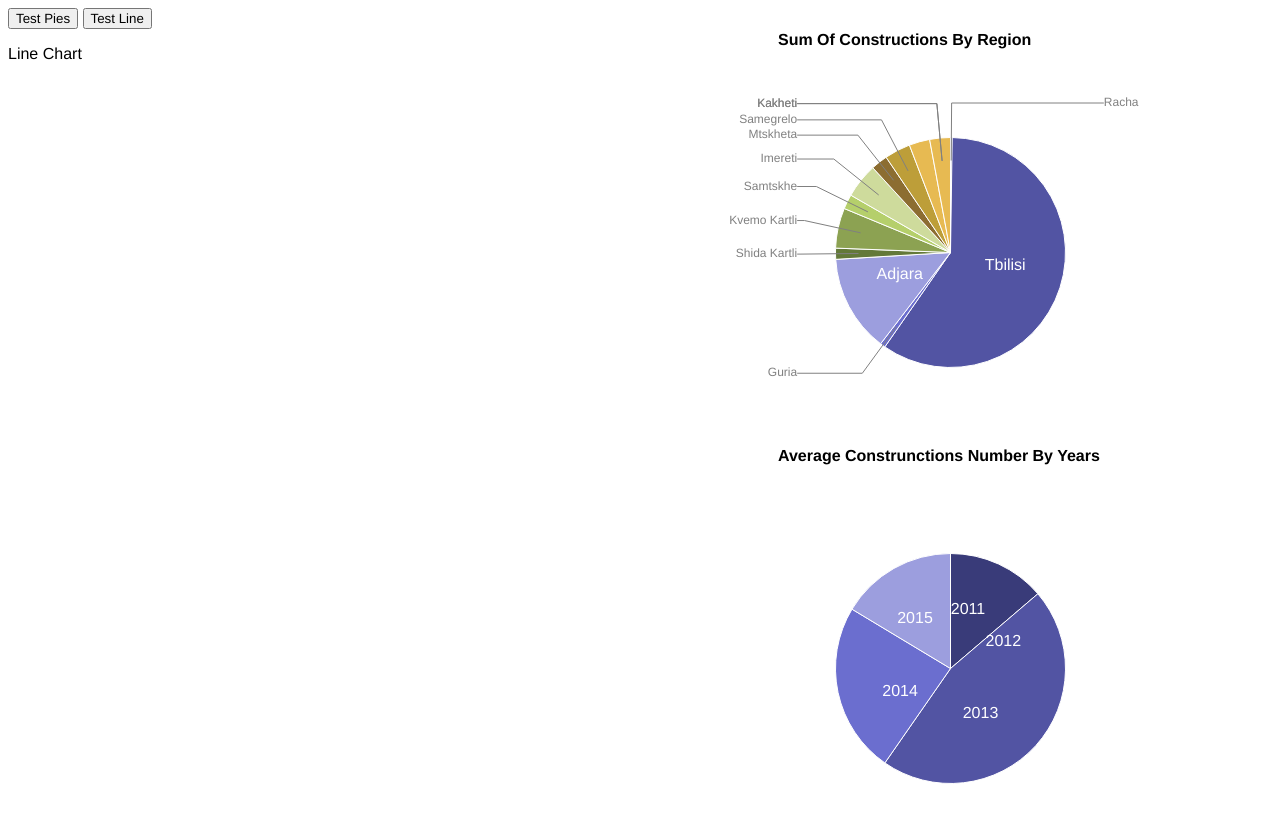
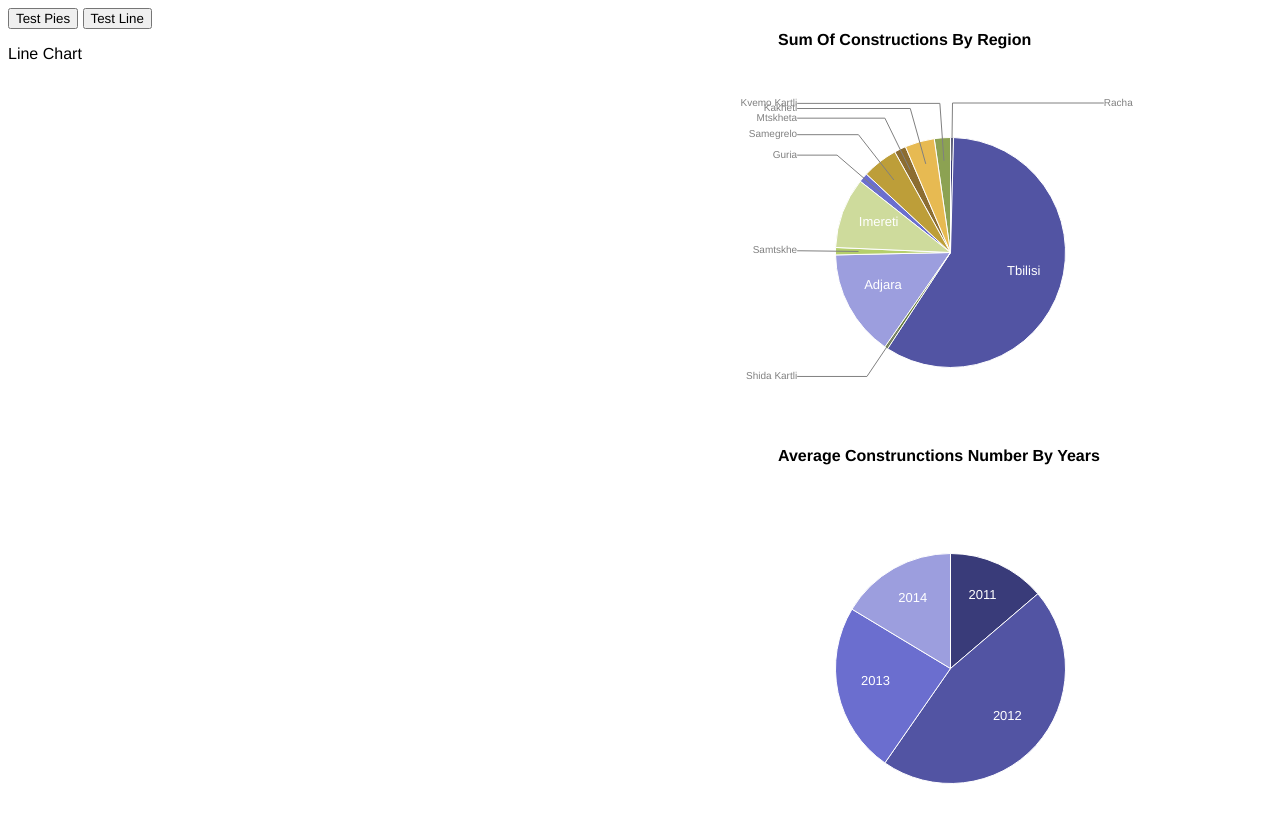
Before and after one commit to Ta-Moon-A/d3-construction-dashoard, a plain HTML site: page index.html in a window 1280 px wide. Both pictures are taken after a click on the button "Test Pies". Drawn offline with Linux system fonts and the light colour scheme.

Commit message:
bog commit 'chart update'

```diff
--- a/index.html
+++ b/index.html
@@ -61,6 +61,7 @@
 <script>
 
    var pie2Chart;
+   var pie1Chart;
 
     d3.csv("data/Constructions.csv", function(data) {
         var result = [];
@@ -89,23 +90,23 @@
           var lineChart = renderLineChart()
                          .data('Pass Something Here and use it as attrs.data')
 
-          var pie1Chart = renderPieChart()
+           pie1Chart = drawPieChart()
                          .data({title : "Sum Of Constructions By Region",
                                 data : dataGroupedByRegion,
                                 tooltip : true,
                                 outerLabel : true,
                                 shuffleSlices : true})
                          .color('#796799')
-                         .tooltipRows( [{ left: "Region", right: "{label}"},{left: "Quantity", right: "{value}"}])
+                         .tooltipRows( [{ left: "Region", right: "{label}"},{left: "Quantity", right: "{formatedValue}"}])
 
-           pie2Chart = renderPieChart()
+           pie2Chart = drawPieChart()
                          .data({title : "Average Construnctions Number By Years",
                                 data : dataGroupedByYear,
                                 tooltip : true,
                                 outerLabel : true,
                                 shuffleSlices : false})
                          .color('#EF4836')
-                         .tooltipRows( [{ left: "Year", right: "{label}"},{left: "Avg Constr. Number", right: "{value}"}])
+                         .tooltipRows( [{ left: "Year", right: "{label}"},{left: "Avg Constr. Number", right: "{formatedValue}"}])
 
           var filterChart = renderCrossFilter()
                          .data('Pass Something Here and use it as attrs.data')
@@ -151,6 +152,12 @@
                         tooltip : true,
                         outerLabel : true,
                         shuffleSlices : false});
+
+        pie1Chart.data({title : "Sum Of Constructions By Region",
+                                data : dataGroupedByRegion,
+                                tooltip : true,
+                                outerLabel : true,
+                                shuffleSlices : true});
     };
 </script>
 
--- a/js/d3scriptpie.js
+++ b/js/d3scriptpie.js
@@ -1,4 +1,23 @@
-function renderPieChart(params) {
+function GetTootipDirectionByAngle(angle) {
+    angle = angle * (180 / Math.PI);
+
+    if (angle > 0 && angle <= 90) {
+        return 'top';
+    }
+    else if (angle > 90 && angle <= 180) {
+        return 'right';
+    }
+    else if (angle > 180 && angle <= 270) {
+        return 'bottom';
+    }
+    else {
+        return 'left';
+    }
+}
+
+
+
+function drawPieChart(params) {
     // exposed variables
     var attrs = {
         svgWidth: 420,
@@ -40,7 +59,6 @@ function renderPieChart(params) {
     //main chart object
     var main = function (selection) {
         selection.each(function () {
-
              //calculated properties
             var calc = {}
 
@@ -51,14 +69,12 @@ function renderPieChart(params) {
             calc.chartHeight = attrs.svgHeight - attrs.marginBottom - calc.chartTopMargin;
 
             calc.radius = Math.min(calc.chartWidth, calc.chartHeight) / 3;
-            calc.labelArcRadius = calc.radius / 2;
+            calc.labelArcRadius = 2 * calc.radius / 3;
 
             var format = d3.format(".2s");
-           attrs.data.data.forEach(function(d){
-              d.formatedValue = format(d.value);
-           });
 
-            //drawing
+
+
             var svg = d3.select(this)
                 .append('svg')
                 .attr('width', attrs.svgWidth)
@@ -66,7 +82,6 @@ function renderPieChart(params) {
                 .style('overflow', 'visible');
             // .attr("viewBox", "0 0 " + attrs.svgWidth + " " + attrs.svgHeight)
             // .attr("preserveAspectRatio", "xMidYMid meet")
-
 
             //################################   FILTERS  &   SHADOWS  ##################################
 
@@ -78,7 +93,7 @@ function renderPieChart(params) {
             //Drop shadow filter
             var dropShadowFilter = defs
                 .append("filter")
-            .attr("id",'id')
+                .attr("id", 'id')
                 .attr("height", "130%");
             dropShadowFilter
                 .append("feGaussianBlur")
@@ -108,14 +123,14 @@ function renderPieChart(params) {
             feMerge.append("feMergeNode").attr("in", "offsetBlur");
             feMerge.append("feMergeNode").attr("in", "SourceGraphic");
 
-            // ------------------------------------------------------------------- filters end -----------------------------------------------------
+            // ################################ FILTERS  &   SHADOWS  END ##################################
 
             var chart = svg.append('g')
                 .attr('transform', 'translate(' + ((calc.chartWidth / 2) + calc.chartLeftMargin) + ',' + (calc.chartHeight / 2 + calc.chartTopMargin) + ')');
 
 
             var chartTitle = svg.append('g')
-                .attr('transform', 'translate(' + calc.chartLeftMargin + ',' + 0+ ')');
+                .attr('transform', 'translate(' + calc.chartLeftMargin + ',' + 0 + ')');
 
             // pie title
             chartTitle.append("text")
@@ -161,36 +176,67 @@ function renderPieChart(params) {
             }
 
 
-            var shuffled = [];
-
-            if (attrs.data.shuffleSlices)
-            {
-                 // shuffle array slices by angle size
-                var sorted = attrs.data.data.sort(function(a,b){  return d3.ascending(a.value, b.value); });
-
-                for(var i = 0; i < sorted.length/2; i++)
-                {
-                    shuffled[2*i] = sorted[i];
-                    shuffled[2*i+1] = sorted[sorted.length -i-1];
-                }
-             }
-            else{
-                 shuffled = attrs.data.data.slice(0);
-            }
 
 
 
-            var slices = chart.append("g")
-                .attr("class", "slicesGroup")
-                .selectAll('g')
-                .data(pie(shuffled),d=>d.data.label)
-                .enter()
-                .append('g')
-                .attr("class", "sliceGroup");
 
 
-            var path = slices
+            renderPieChart(attrs, calc);
+
+            // ################################ Update Chart ##########################################################
+            updateData = function () {
+                renderPieChart(attrs, calc);
+            }
+
+            // ################################ Update Chart END ##########################################################
+
+
+            function renderPieChart(attrs, calc) {
+                // ------- process data --------------
+
+                attrs.data.data.forEach(function (d) {
+                    d.formatedValue = format(d.value);
+                });
+
+                var shuffled = [];
+
+                if (attrs.data.shuffleSlices) {
+                    // shuffle array slices by angle size
+                    var sorted = attrs.data.data.sort(function (a, b) { return d3.ascending(a.value, b.value); });
+                    for (var i = 0; i < sorted.length / 2; i++) {
+
+                        shuffled[2 * i] = sorted[i];
+                        if (i == Math.floor(sorted.length / 2) && sorted.length % 2 == 1) continue;
+                        shuffled[2 * i + 1] = sorted[sorted.length - i - 1];
+                    }
+                }
+                else {
+                    shuffled = attrs.data.data.slice(0);
+                }
+                // ------- end process data --------------
+
+                // ----------------- slices ---------------
+                var sliceGroup = chart.selectAll('.slicesGroup').data([1]);
+
+                sliceGroup.exit().remove();
+
+                sliceGroup = sliceGroup.enter()
+                    .append("g")
+                    .merge(sliceGroup)
+                    .attr("class", "slicesGroup")
+
+
+
+                var path = sliceGroup
+                    .selectAll('path')
+                    .data(pie(shuffled), d => d.data.label);
+
+
+                path.exit().remove();
+
+                path = path.enter()
                     .append('path')
+                    .merge(path)
                     .attr('d', arc)
                     .attr('fill', function (d, i, arr) {
                         return color(d.data.label);
@@ -200,11 +246,23 @@ function renderPieChart(params) {
                     .attr('stroke', 'white')
                     .attr("class", "slicePath");
 
+                // ----------------- end slices ---------------
 
+                // -----------------inner labels --------------
+                var innerLabelGroup = chart.selectAll('.innerLabels').data([1]);
+                innerLabelGroup.exit().remove();
+                innerLabelGroup = innerLabelGroup.enter().append('g')
+                    .merge(innerLabelGroup)
+                    .attr('class', 'innerLabels');
 
-            //var innerLabels = chart.append("g").attr("class", "innerLables");
-            var innerLabel = slices
+                var innerLabel = innerLabelGroup.selectAll('text')
+                    .data(pie(shuffled), d => d.data.label);
+
+                innerLabel.exit().remove();
+
+                innerLabel = innerLabel.enter()
                     .append('text')
+                    .merge(innerLabel)
                     .text(function (d) { return d.data.label; })
                     .attr('x', function (d) { return labelArc.centroid(d)[0]; })
                     .attr('y', function (d) { return labelArc.centroid(d)[1]; })
@@ -212,16 +270,12 @@ function renderPieChart(params) {
                     .attr('text-anchor', 'middle')
                     .attr('display', function (d) { return Math.abs((d.startAngle - d.endAngle) * (180 / Math.PI)) < 30 ? 'none' : 'block'; })
                     .style('pointer-events', 'none')
+                    .style("font-size", "13px")
                     .attr("class", "innerLabel");
+                // ----------------- end inner labels --------------
 
 
-
-            //   legend lines
-            var lines = chart.append("g").attr("class", "lines");
-            var line = svg.select(".lines")
-                .selectAll("line")
-                .data(pie(shuffled), function (d) { return d.data.label });
-
+                // ----------------- legend lines  --------------
                 pie(shuffled).forEach(function (d) {
                     d.data.lineStartX = legendInnerArc.centroid(d)[0];
                     d.data.lineStartY = legendInnerArc.centroid(d)[1];
@@ -232,16 +286,44 @@ function renderPieChart(params) {
                 });
 
 
-            line.enter().append("line").attr("class", "startLines")
+                var startLineGroup = chart.selectAll('.startlines').data([1]);
+                startLineGroup.exit().remove();
+                startLineGroup = startLineGroup.enter().append('g')
+                    .merge(startLineGroup)
+                    .attr('class', 'startlines');
+
+
+                var startline = startLineGroup.selectAll("line")
+                    .data(pie(shuffled), function (d) { return d.data.label });
+
+                startline.exit().remove();
+
+                startline = startline.enter().append("line").merge(startline)
+                    .attr("class", "startLine")
                     .attr("x1", function (d) { return d.data.lineStartX })
                     .attr("y1", function (d) { return d.data.lineStartY })
 
                     .attr("x2", function (d) { return d.data.lineMiddleX })
                     .attr("y2", function (d) { return d.data.lineMiddleY })
                     .style("stroke", "grey")
+                    .style('pointer-events', 'none')
                     .attr('display', function (d) { return Math.abs((d.startAngle - d.endAngle) * (180 / Math.PI)) > 30 ? 'none' : 'block'; });
 
-            line.enter().append("line").attr("class", "endLines")
+                //------------------------------------------------------------------------
+
+                var endLineGroup = chart.selectAll('.endlines').data([1]);
+                endLineGroup.exit().remove();
+                endLineGroup = endLineGroup.enter().append('g')
+                    .merge(endLineGroup)
+                    .attr('class', 'endlines');
+
+                var endline = endLineGroup.selectAll("line")
+                    .data(pie(shuffled), function (d) { return d.data.label });
+
+                endline.exit().remove();
+
+                endline = endline.enter().append("line").merge(endline)
+                    .attr("class", "endLine")
                     .attr("x1", function (d) { return d.data.lineMiddleX })
                     .attr("y1", function (d) { return d.data.lineMiddleY })
 
@@ -250,25 +332,38 @@ function renderPieChart(params) {
                     .style("stroke", "grey")
                     .attr('display', function (d) { return Math.abs((d.startAngle - d.endAngle) * (180 / Math.PI)) > 30 ? 'none' : 'block'; });
 
+                // -----------------end legend lines  --------------
 
-            var outerLabels = chart.append("g").attr("class", "outerLabels");
-            var outerLabel = outerLabels.selectAll('text')
-                .data(pie(shuffled),d=>d.data.label)
-                .enter()
+                // ---------------  outer labels -------------------
+                var outerLabelGroup = chart.selectAll('.outerLabels').data([1]);
+                outerLabelGroup.exit().remove();
+                outerLabelGroup = outerLabelGroup.enter().append('g')
+                    .merge(outerLabelGroup)
+                    .attr('class', 'outerLabels');
+
+
+
+                var outerLabel = outerLabelGroup.selectAll('text')
+                    .data(pie(shuffled), d => d.data.label);
+                outerLabel.exit().remove();
+
+                outerLabel = outerLabel.enter()
                     .append('text')
+                    .merge(outerLabel)
                     .text(function (d) { return d.data.label; })
                     .attr('x', function (d) { return d.data.lineEndX })
                     .attr('y', function (d) { return d.data.lineEndY; })
                     .attr('fill', 'grey')
-                .attr('text-anchor',  function(d){ return d.endAngle * (180 / Math.PI) > 180 ? 'end' : 'start';})
+                    .attr('text-anchor', function (d) { return d.endAngle * (180 / Math.PI) > 180 ? 'end' : 'start'; })
                     .attr('alignment-baseline', 'middle')
                     .attr('display', function (d) { return Math.abs((d.startAngle - d.endAngle) * (180 / Math.PI)) > 30 ? 'none' : 'block'; })
-                .style("font-size", "12px")
+                    .style("font-size", "10px")
                     .attr('class', 'outerLabel');
+                // --------------- end  outer labels ---------------------
 
-            // events
+                // ################################  Events  ################################################################################################
 
-            slices.on('mouseenter', function (d) {
+                path.on('mouseenter', function (d) {
                     displayTooltip(
                         true,
                         chart,
@@ -282,48 +377,25 @@ function renderPieChart(params) {
 
 
                     d3.select(this).attr('filter', calc.filterUrl);
+                    path.filter(v => v != d).attr('opacity', attrs.slicesOpacity);
 
-                slices.filter(v => v != d) .attr('opacity', attrs.slicesOpacity);
-
+                    outerLabel.filter(v => v.data.label != d.data.label).attr('opacity', attrs.slicesOpacity);
+                    console.log(startLineGroup.data());
+                    startline.filter(v =>  v.data.label != d.data.label).attr('opacity', attrs.slicesOpacity);
+                    endline.filter(v =>  v.data.label != d.data.label).attr('opacity', attrs.slicesOpacity);
                 });
 
 
-            slices.on('mouseout', function (d) {
+                path.on('mouseout', function (d) {
                     displayTooltip(false, chart);
-                slices.attr('opacity', 1).attr('filter','none');
-
+                    path.attr('opacity', 1).attr('filter', 'none');
+                    outerLabel.attr('opacity', 1);
+                    startline.attr('opacity', 1);
+                    endline.attr('opacity', 1);
                 });
-
-            // smoothly handle data updating
-            updateData = function () {
-               var newData = attrs.data.data;
-               var oldData = slices.data().map(function(d){
-                   return {
-                           value : d.data.value,
-                           label : d.data.label
             }
         });
-
-              for(var i = 0; i < oldData.length; i++)
-               {
-                   var obj = newData.filter(function ( obj ) { return obj.label === oldData[i].label; })[0];
-                    if(obj == null)
-                    {
-                        oldData[i].value = 0;
-                        newData.push(oldData[i]);
-                    }
-               }
-
-               slices = slices.data(pie(newData),d=>d.data.label); // compute the new angles
-               slices.select('path').attr("d", arc); // redraw the arcs
-            }
-
-
-        });
     };
-
-
-
 
 
     ['svgWidth', 'svgHeight', 'showCenterText', 'color', 'tooltipRows'].forEach(key => {
@@ -336,9 +408,6 @@ function renderPieChart(params) {
         };
     });
 
-
-
-
     //exposed update functions
     main.data = function (value) {
         if (!arguments.length) return attrs.data;
@@ -349,30 +418,5 @@ function renderPieChart(params) {
         return main;
     }
 
-
-   function GetTootipDirectionByAngle(angle)
-     {
-         angle = angle * (180 / Math.PI);
-
-          if(angle > 0 && angle <= 90)
-          {
-              return 'top';
-          }
-          else if(angle > 90 && angle <= 180)
-          {
-              return  'right' ;
-          }
-          else if( angle > 180 && angle <= 270)
-          {
-              return 'bottom';
-          }
-          else{
-            return 'left';
-          }
-     }
-
-
-
-
     return main;
 }
```
Also changed, not shown: 1 other file. Lines whose indentation alone changed are shown as unchanged.
